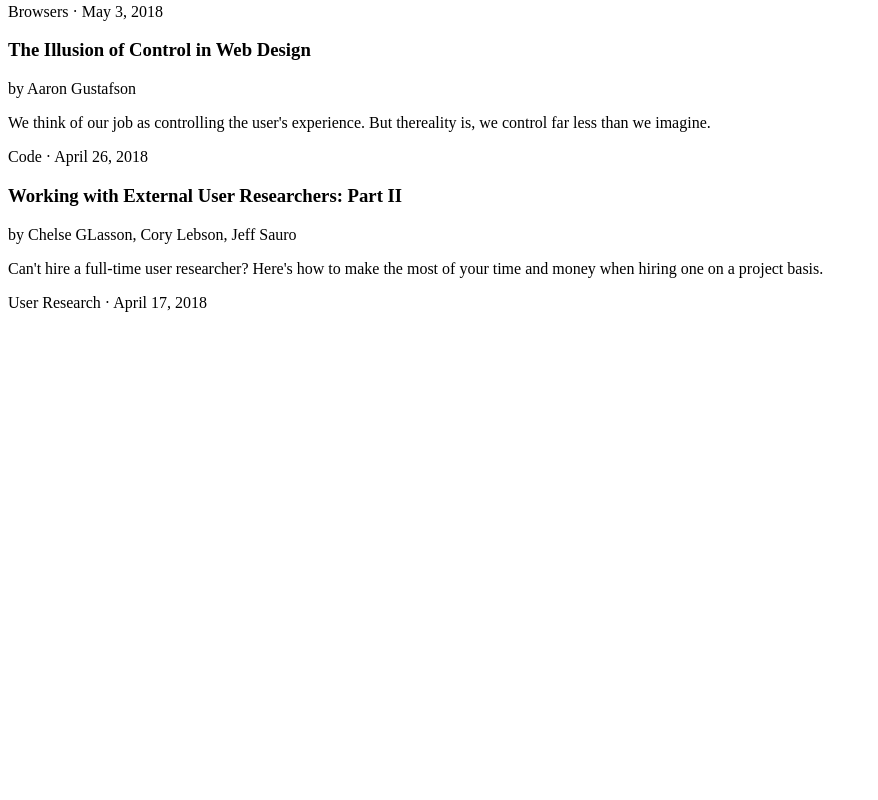
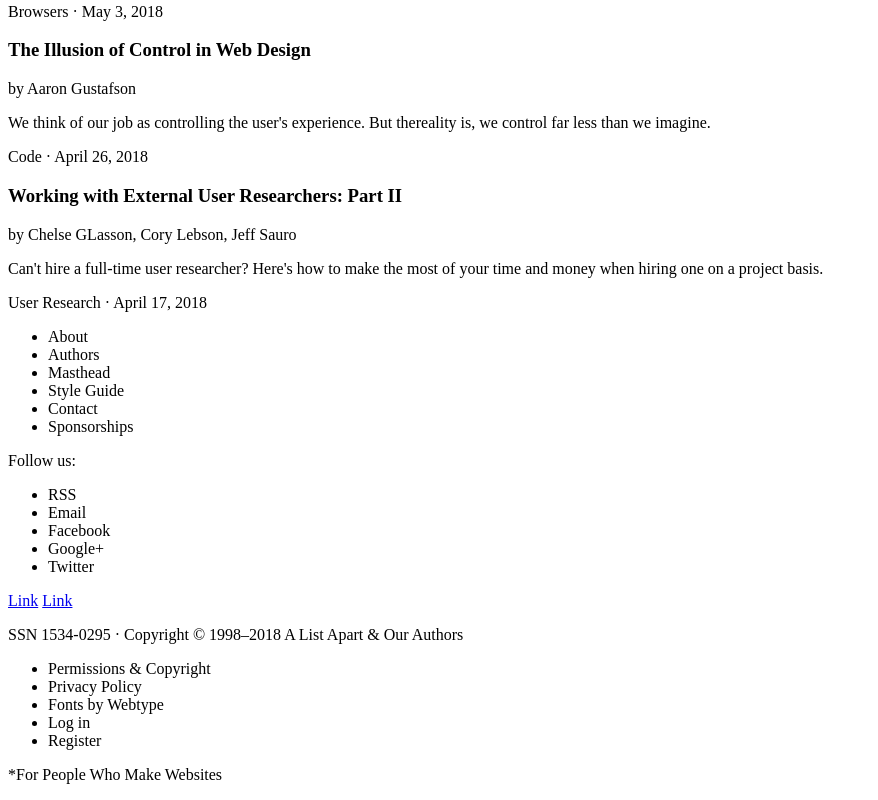
Before and after one commit to schwarro/HTML-Layout, a plain HTML site: page index.html in a window 1280 px wide. Shown: the part 2126-2926 px from the top of the page, without its empty margins (0-878 px from the left). Before the commit the page ends 2454 px from the top, so only its background shows below. Drawn offline with Linux system fonts and the light colour scheme.

Commit message:
completed footer

```diff
--- a/index.html
+++ b/index.html
@@ -108,6 +108,35 @@
         <p>User Research · April 17, 2018</p>
       </article>
     </section>
+    <footer>
+      <ul>
+        <li>About</li>
+        <li>Authors</li>
+        <li>Masthead</li>
+        <li>Style Guide</li>
+        <li>Contact</li>
+        <li>Sponsorships</li>
+      </ul>
+      <p>Follow us:</p>
+      <ul>
+        <li>RSS</li>
+        <li>Email</li>
+        <li>Facebook</li>
+        <li>Google+</li>
+        <li>Twitter</li>
+      </ul>
+      <a href="#">Link</a>
+      <a href="#">Link</a>
+      <p>SSN 1534-0295 · Copyright © 1998–2018 A List Apart & Our Authors</p>
+      <ul>
+        <li>Permissions & Copyright</li>
+        <li>Privacy Policy</li>
+        <li>Fonts by Webtype</li>
+        <li>Log in </li>
+        <li>Register</li>
+      </ul>
+      <p>*For People Who Make Websites</p>
+    </footer>
 
   </body>
 </html>
```
